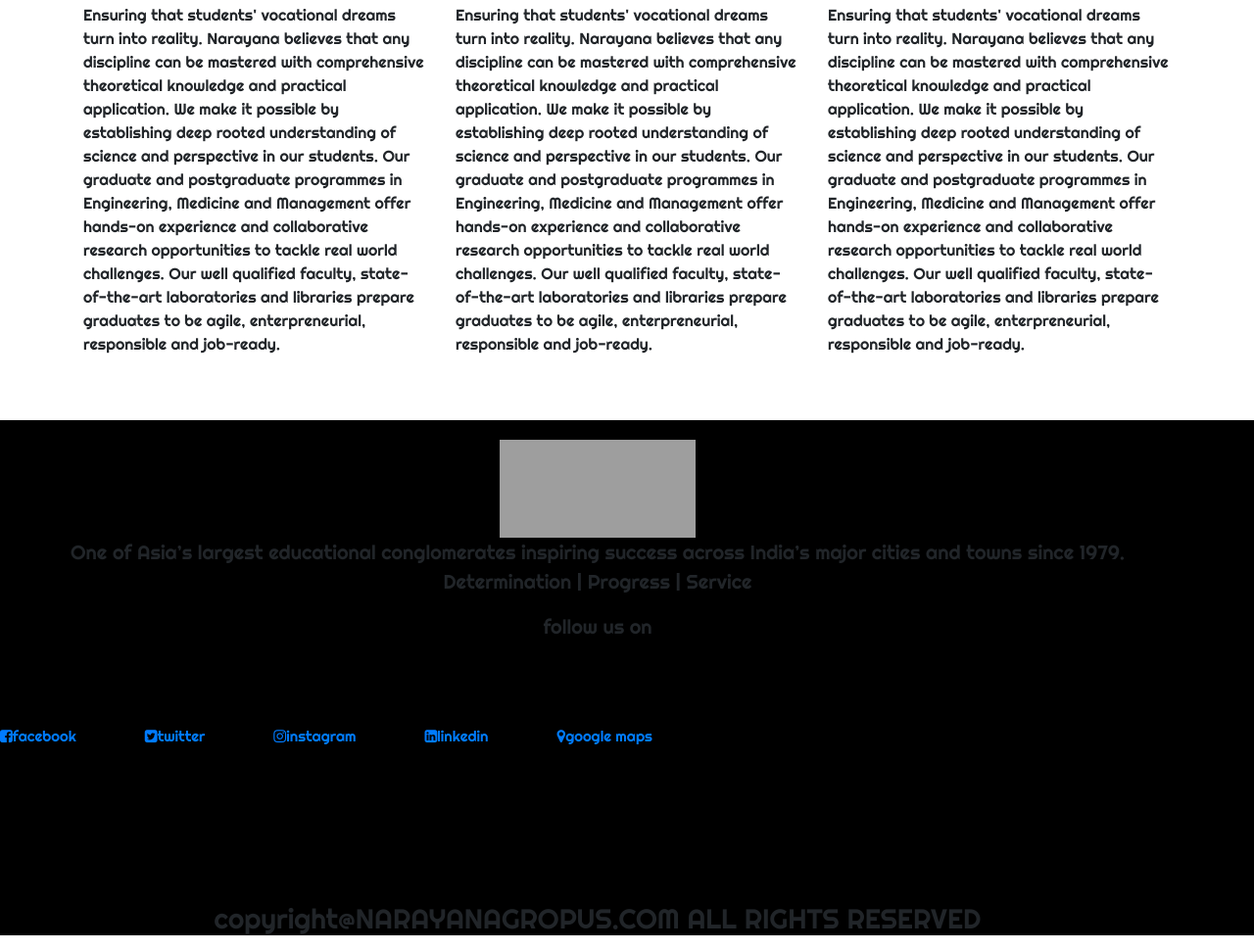
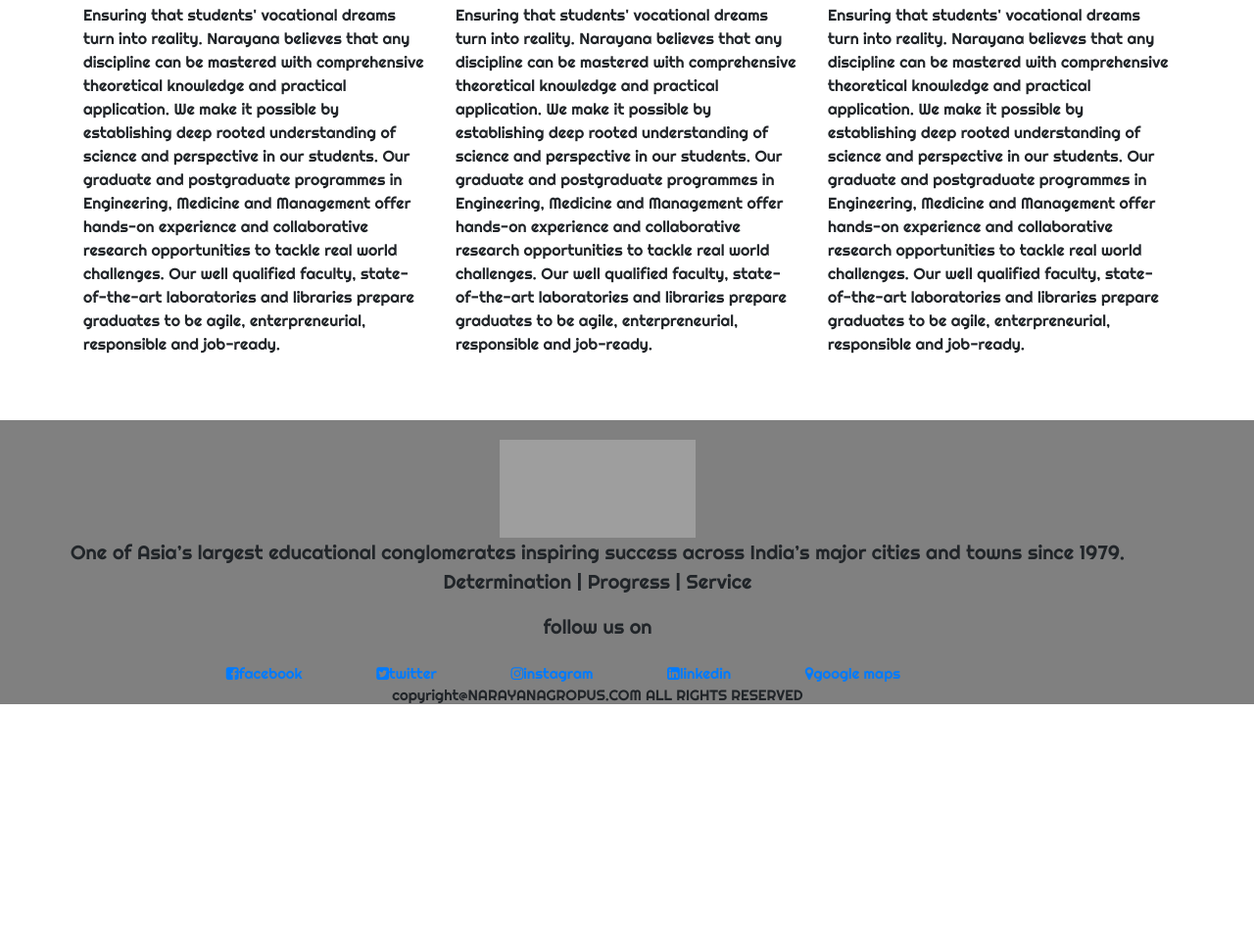
Before and after one commit to sindhu1996/assignment1, a plain HTML site: page narayana/index.html in a window 1280 px wide. Shown: the part 1218-2189 px from the top of the page at 98% size. After the commit the page ends 1953 px from the top, so only its background shows below. Drawn offline with nearby package versions, Linux system fonts and the light colour scheme; some packages are replaced by stand-ins of ours; grey boxes are pictures that could not be loaded.

Commit message:
bootstrap

```diff
--- a/narayana/index.html
+++ b/narayana/index.html
@@ -202,16 +202,14 @@
   <!--end-gridstyle-section-->
 
   <!-- footer-->
-  <footer style="background-color:BLACK;">
+  <footer style="background-color:grey; font-color: white; font-size: 20px; ">
   <img src="https://www.narayanagroup.com/images/narayana-new-logo.png" width="200px" ; height="100px" class="left" />
   <p>One of Asia’s largest educational conglomerates inspiring success across India’s major cities and towns since
       1979.
       <br>
       Determination | Progress | Service<br>
-
-      <p>follow us on</p>
-
-      <div class="footer-social d-flex ">
+        <div class="single-footer-widget">
+            <p>follow us on</p>
 
           <a href="https://www.facebook.com/" class="center" ><i class="fa fa-facebook-square"></i>facebook</a>
           <a href="https://twitter.com/" class="center" ><i class="fa fa-twitter-square"></i>twitter</a>
@@ -221,7 +219,7 @@
 
         </div>
 
-      <h3>copyright@NARAYANAGROPUS.COM ALL RIGHTS RESERVED</h3>
+      <h3 style="font-size: 15px;text-align:center";>copyright@NARAYANAGROPUS.COM ALL RIGHTS RESERVED</h3>
   </p>
   </div>
 </div>
--- a/narayana/style.css
+++ b/narayana/style.css
@@ -63,7 +63,7 @@
     padding-right: 60px;
     margin-top: 50px;
     height: 100%;
-    background-color: black;
+    background-color: grey;
     text-align: center;
     font-size: 20px;
 }
@@ -73,7 +73,7 @@
     margin-top: 50px;
     height: 200px;
     font-size: 15px;
-    background-color: black;
+    background-color:grey;
 }
 .modal-dialog{
     padding-top: 15%;
```
